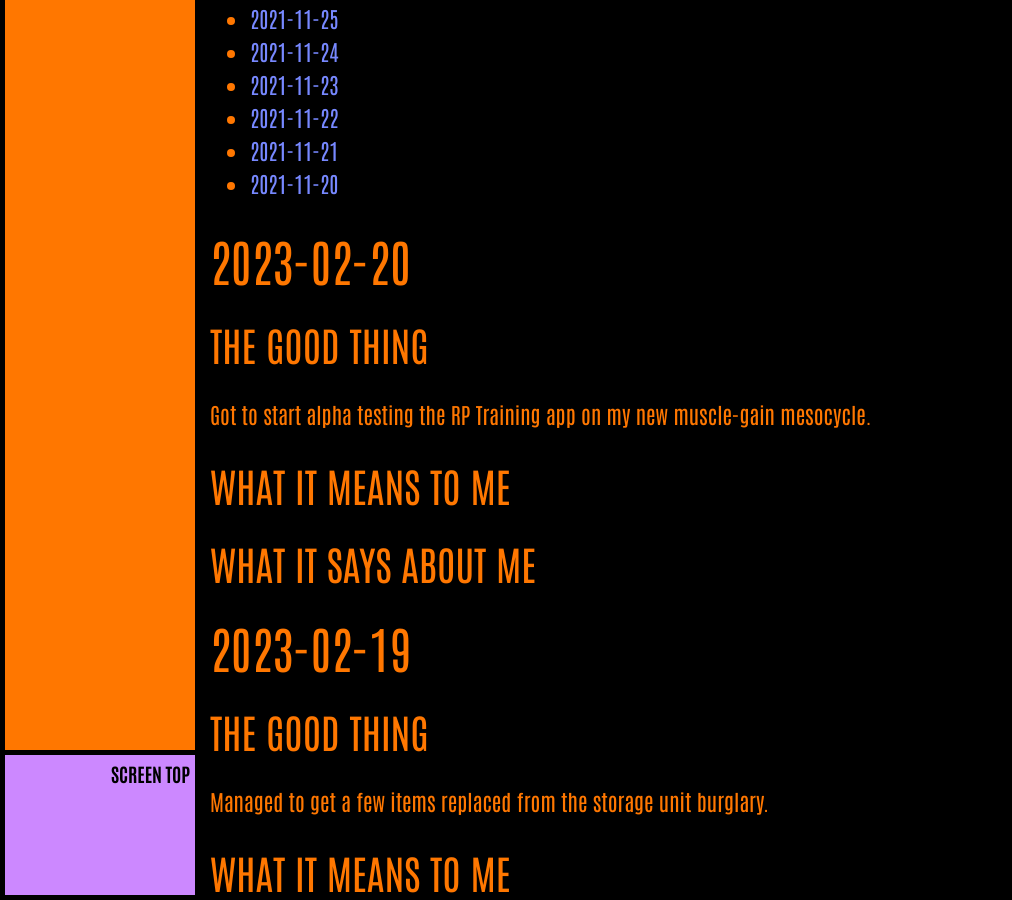
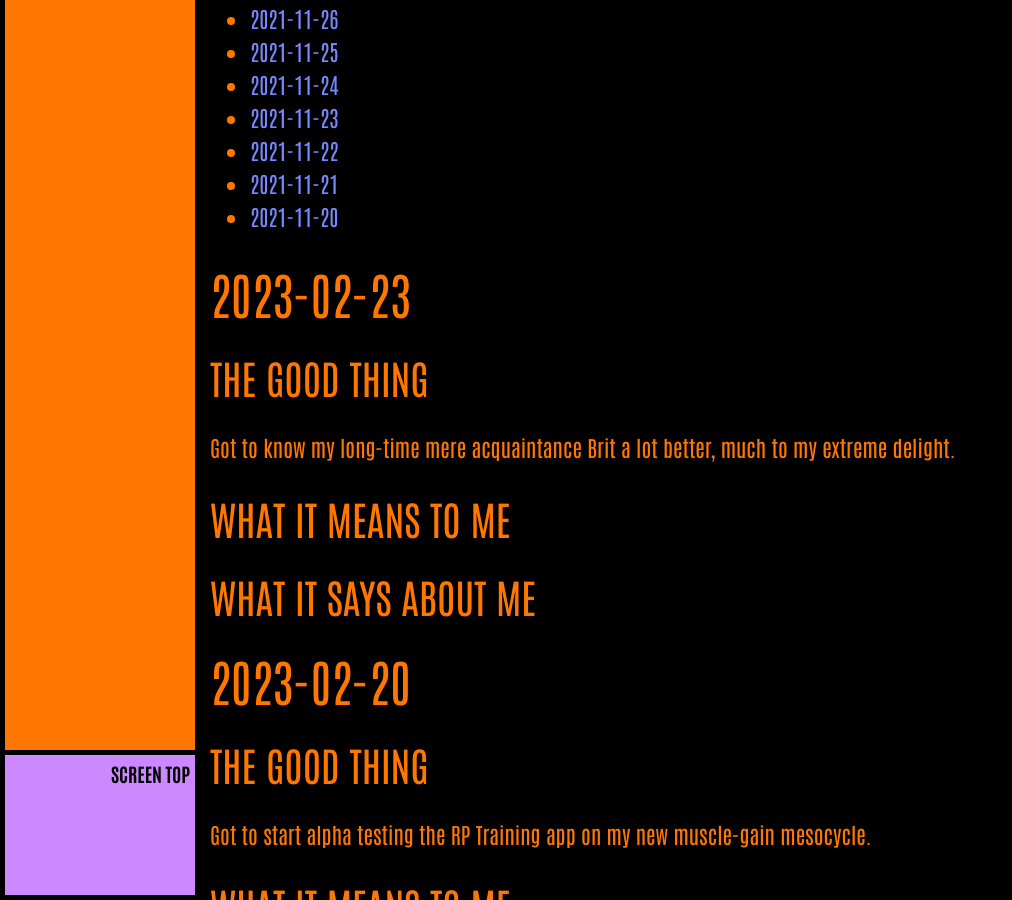
Before and after one commit to ArthurZey/arthurzey.github.io, a Jekyll site: the page built from _pages/one-good-thing.md, in a window 1280 px wide and 900 px high, scrolled down 9438 px. Shown: the whole window, without its empty margins (0-1012 px from the left). Built offline with Jekyll 4.4.1, drawn with Linux system fonts in a browser that asks for light colours; some of the changed text lies outside the part shown.

Commit message:
added stub for 2023-02-23

```diff
--- a/_pages/one-good-thing.md
+++ b/_pages/one-good-thing.md
@@ -13,6 +13,15 @@
 {:toc}
 {::options toc_levels="2" /}
 
+## 2023-02-23
+### The Good Thing
+Got to know my long-time mere acquaintance Brit a lot better, much to my extreme delight.
+### What It Means to Me
+
+### What It Says about Me
+
+
+
 ## 2023-02-20
 ### The Good Thing
 Got to start alpha testing the RP Training app on my new muscle-gain mesocycle.
```
Also changed, not shown: other parts of _pages/one-good-thing.md (+1 -1 lines).
